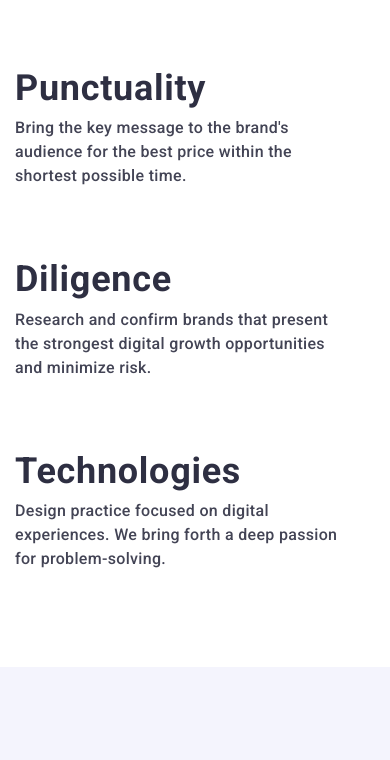
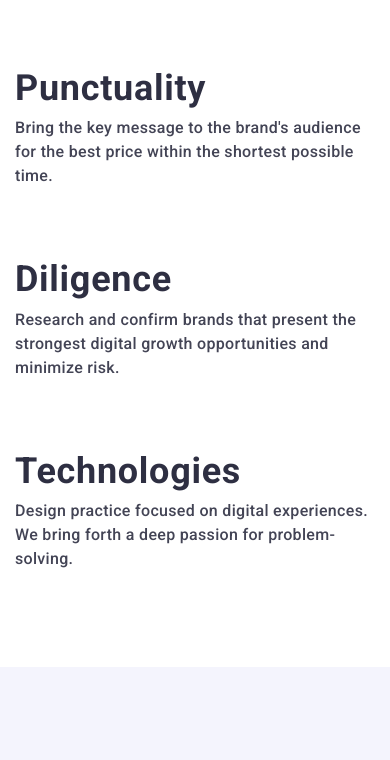
Before and after one commit to diagnoz8/goit-markup-hw-07, a plain HTML site: page index.html in a window 390 px wide. Shown: the part 724-1484 px from the top of the page. Drawn offline with nearby package versions, Linux system fonts and the light colour scheme.

Commit message:
Update styles.css

```diff
--- a/css/styles.css
+++ b/css/styles.css
@@ -311,7 +311,6 @@ background-color: var(--white-background);
 @media screen and (max-width: 767px) {
         .paragraph-txt{
                 font-weight: 500;
-                width: calc(100% - 30px);
         }
 }
 /* tablet */
```
